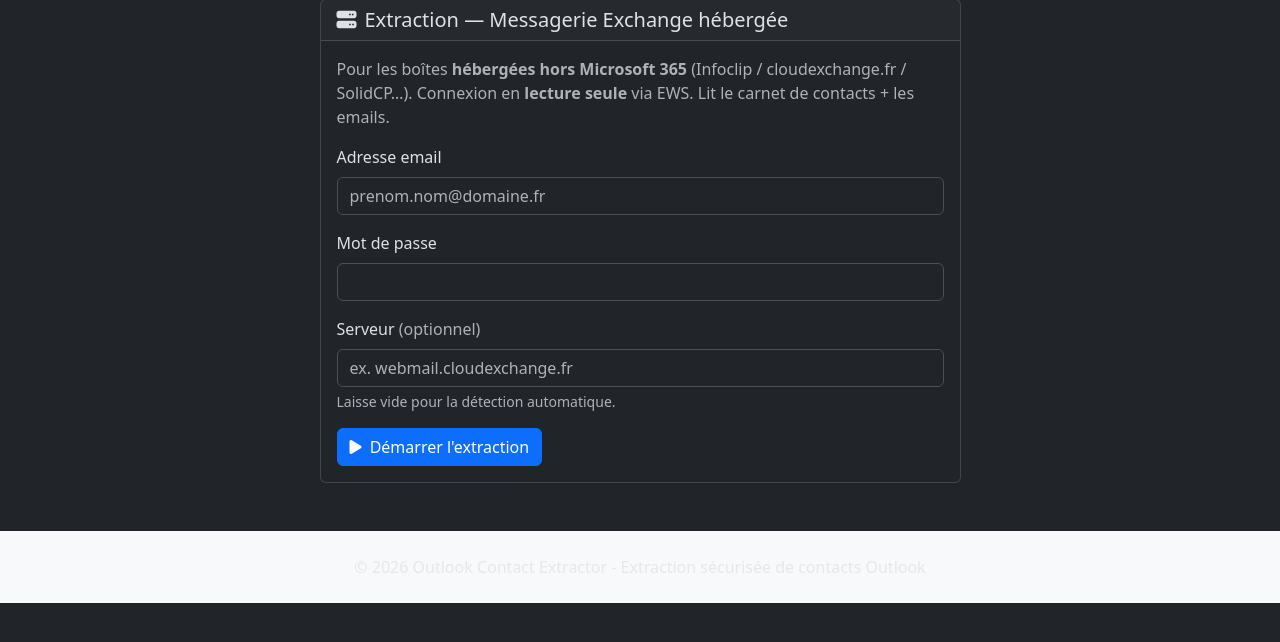
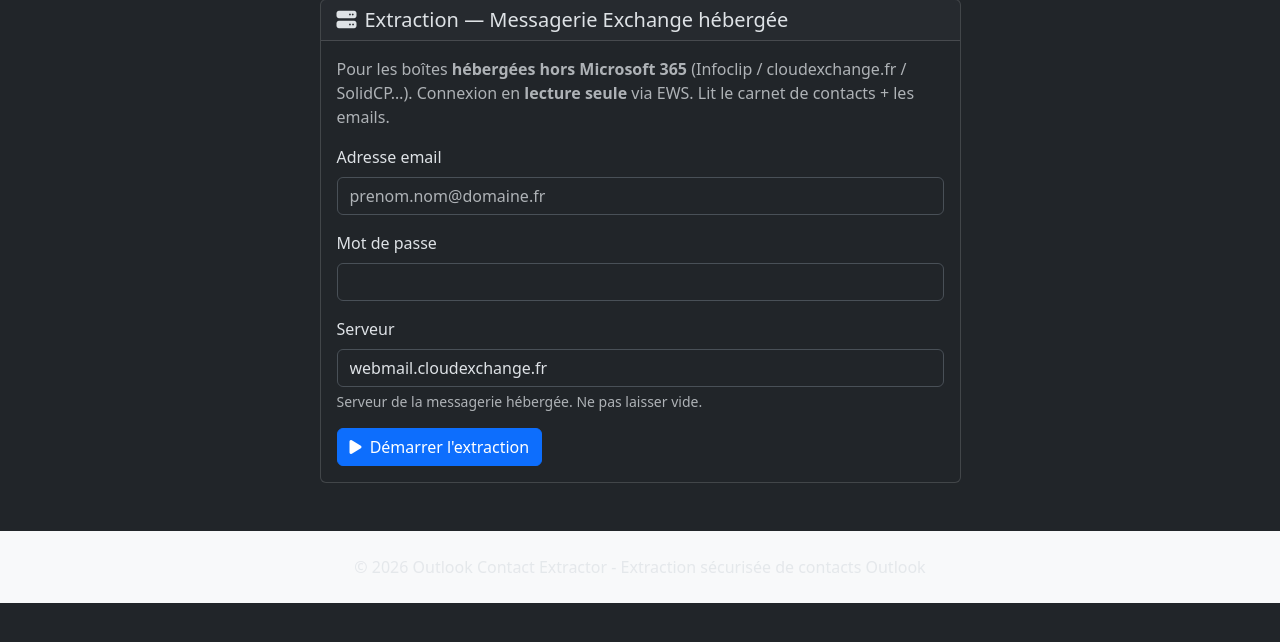
Before and after one commit to paularnd875/outlook-contact-extractor, a FastAPI app: page /exchange in a window 1280 px wide. Shown: the part 81-723 px from the top of the page. Run offline with FastAPI, Linux system fonts and the light colour scheme; parts of the project's set-up code (start-up, migrations or seed data) failed here and were passed over; some libraries are stand-ins or nearby versions.

Commit message:
fix: pre-remplit le serveur EWS (webmail.cloudexchange.fr) et le rend requis
La detection automatique echoue sur cloudexchange.fr -> le serveur doit
etre fourni. Champ pre-rempli pour les associes + garde-fou formulaire.

Co-Authored-By: Claude Opus 4.8 (1M context) <noreply@anthropic.com>

```diff
--- a/app/templates/exchange.html
+++ b/app/templates/exchange.html
@@ -23,9 +23,9 @@
             <input id="ews-password" type="password" class="form-control" autocomplete="off">
           </div>
           <div class="mb-3">
-            <label class="form-label">Serveur <span class="text-muted">(optionnel)</span></label>
-            <input id="ews-server" type="text" class="form-control" placeholder="ex. webmail.cloudexchange.fr">
-            <div class="form-text">Laisse vide pour la détection automatique.</div>
+            <label class="form-label">Serveur</label>
+            <input id="ews-server" type="text" class="form-control" value="webmail.cloudexchange.fr" placeholder="ex. webmail.cloudexchange.fr">
+            <div class="form-text">Serveur de la messagerie hébergée. Ne pas laisser vide.</div>
           </div>
           <button id="ews-start" class="btn btn-primary">
             <i class="fas fa-play me-1"></i> Démarrer l'extraction
@@ -64,6 +64,7 @@ document.getElementById('ews-start').addEventListener('click', async function(){
   const password=document.getElementById('ews-password').value;
   const server=document.getElementById('ews-server').value.trim();
   if(!email||!password){alert('Email et mot de passe requis');return;}
+  if(!server){alert('Le serveur est requis (ex. webmail.cloudexchange.fr)');return;}
   hide('ews-form'); hide('ews-error'); show('ews-progress');
   try{
     const r=await fetch('/api/extract-ews',{method:'POST',headers:{'Content-Type':'application/json'},
```
